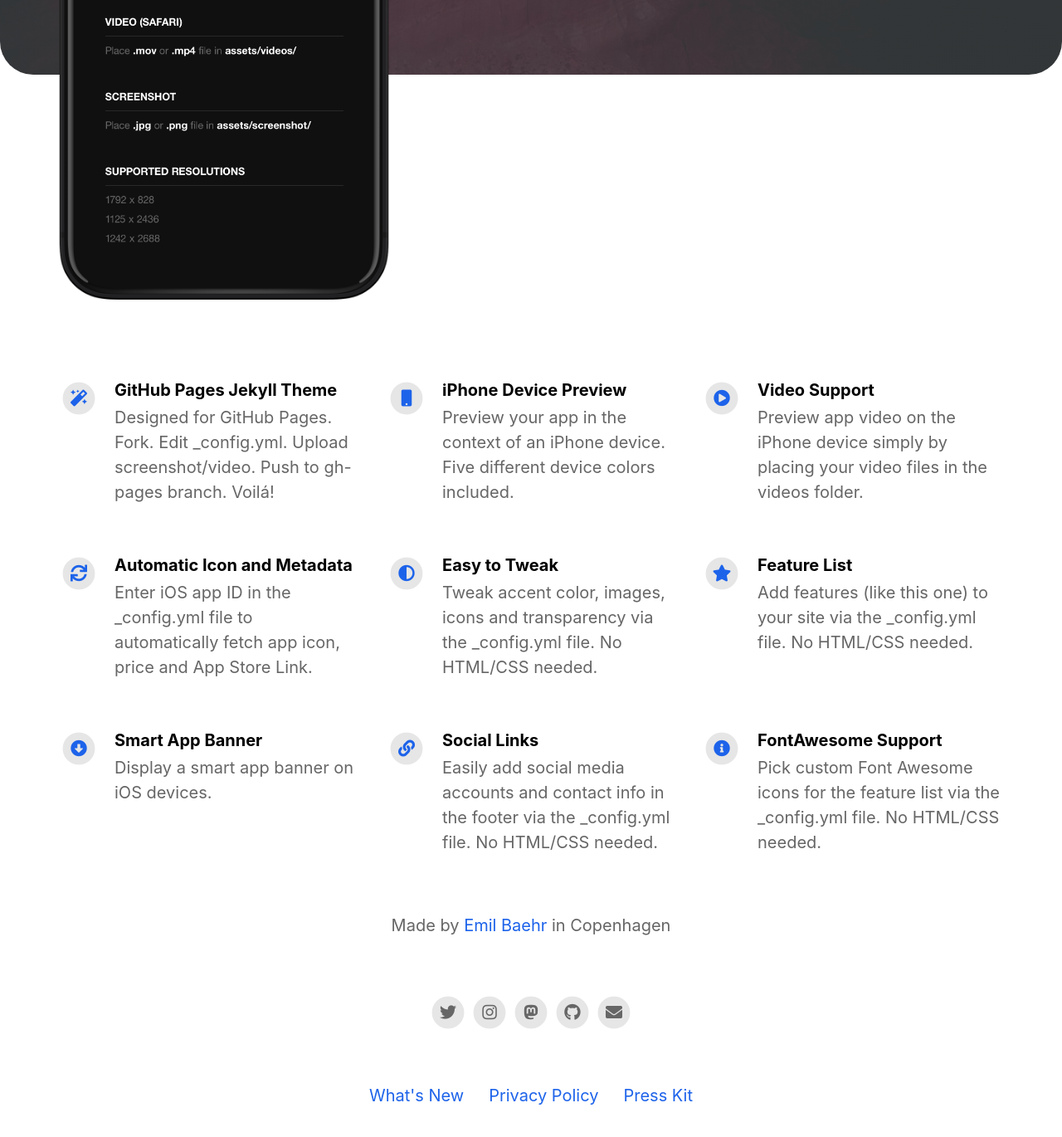
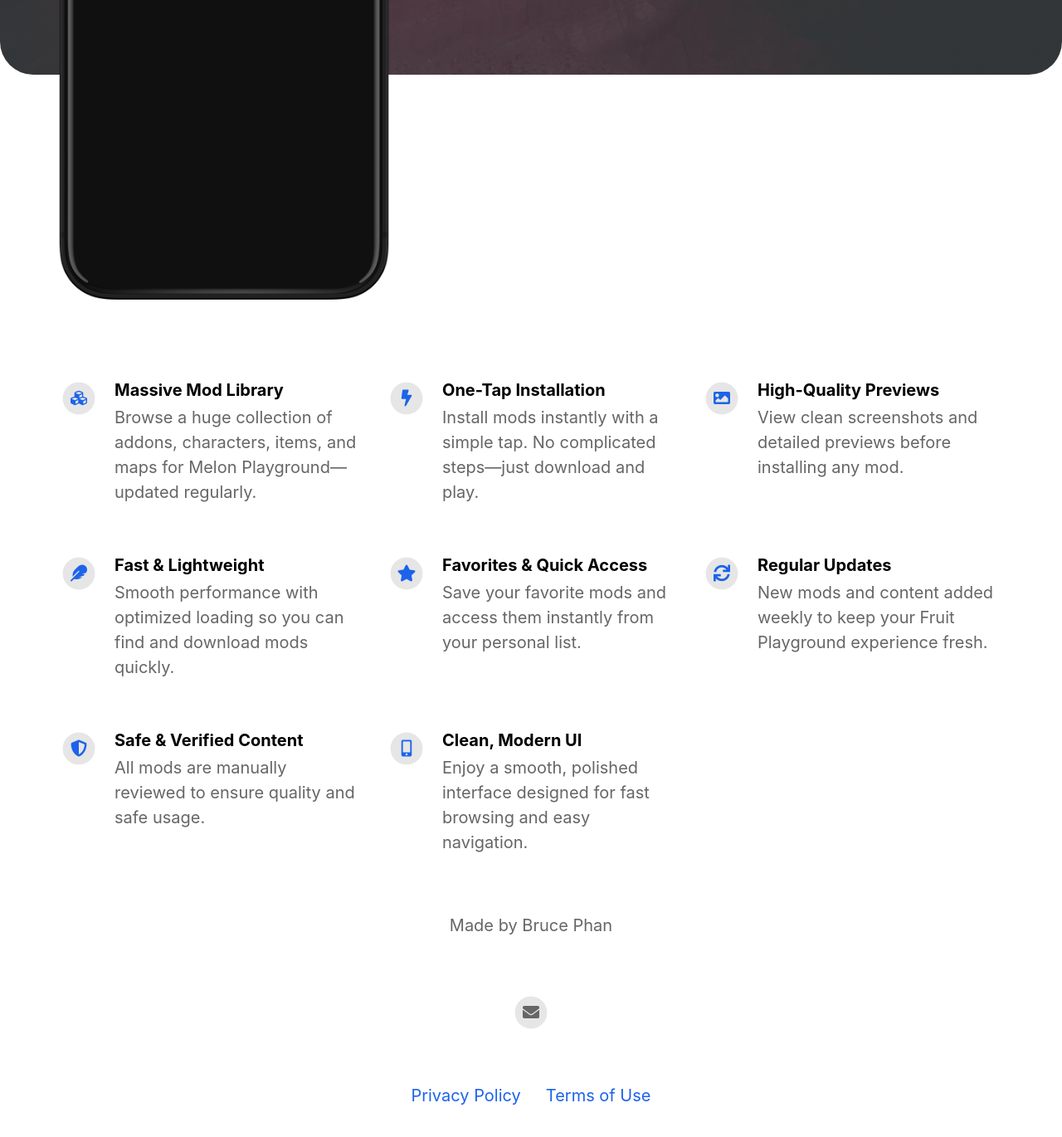
Before and after one commit to brucephan1508/mods-for-melon-sandbox, a Jekyll site: the page built from index.html, in a window 1280 px wide and 1400 px high, scrolled down 624 px. Shown: the top 1370 px of the window at 83% size. Built offline with Jekyll 4.4.1, drawn with Linux system fonts in a browser that asks for light colours; nearby versions of some CDN libraries; some of the changed text lies outside the part shown.

Commit message:
v1 landing page

```diff
--- a/_config.yml
+++ b/_config.yml
@@ -2,81 +2,77 @@
 page_title                                :                                           # Automatically populates with app name if not set and if iOS app ID is set. Otherwise enter manually.
 
 # App Info
-ios_app_id                                : 1234793120                                # Required. Enter iOS app ID to automatically populate name, price and icons (e.g. 718043190).
+ios_app_id                                : 6755885772                                # Required. Enter iOS app ID to automatically populate name, price and icons (e.g. 718043190).
 ios_app_country                           : us                                        # Required outside USA. Enter 2 letter country code as in https://en.wikipedia.org/wiki/ISO_3166-1_alpha-2
 
 appstore_link                             :                                           # Automatically populates if not set and if iOS app ID is set. Otherwise enter manually.
 playstore_link                            :                                           # Enter Google Play Store URL.
-presskit_download_link                    : https://emilbaehr.com                                          # Enter a link to downloadable file or (e.g. public Dropbox link to a .zip file).
+presskit_download_link                    :                                           # Enter a link to downloadable file or (e.g. public Dropbox link to a .zip file).
                                                                                       # Or upload your press kit file to assets and set path accordingly (e.g. "assets/your_press_kit.zip").
 
 app_icon                                  : # assets/appicon.png                      # Automatically populates if not set and if iOS app ID is set.  Otherwise enter path to icon file manually.
 app_name                                  :                                           # Automatically populates if not set and if iOS app ID is set.  Otherwise enter manually.
 app_price                                 :                                           # Automatically populates if not set and if iOS app ID is set.  Otherwise enter manually.
-app_description                           : Write a short tagline for your app.
+app_description                           : Discover. Download. Play. Mods for Melon Playground.
 
 enable_smart_app_banner                   : true                                      # Set to true to show a smart app banner at top of page on mobile devices.
 
 
 
 # Information About Yourself
-your_name                                 : Emil Baehr
-your_link                                 : https://emilbaehr.com
-your_city                                 : Copenhagen
-email_address                             : emil.baehr@gmail.com
+your_name                                 : Bruce Phan
+your_link                                 :
+your_city                                 :
+email_address                             : brucephan15081999@gmail.com
 linkedin_username                         :
 linkedin_company                          :
 facebook_username                         :
-instagram_username                        : ebaehr
-twitter_username                          : ebaehr
-github_username                           : emilbaehr
+instagram_username                        :
+twitter_username                          :
+github_username                           :
 youtube_username                          :
-mastodon_link                             : https://mastodon.social/@ebaehr
+mastodon_link                             :
 
 
 
 # Feature List                            Edit, add or remove features to be presented.
 features                                  :
 
-  - title                                 : GitHub Pages Jekyll Theme
-    description                           : Designed for GitHub Pages. Fork. Edit _config.yml. Upload screenshot/video. Push to gh-pages branch. Voilá!
-    fontawesome_icon_name                 : magic
+  - title                                 : Massive Mod Library
+    description                           : Browse a huge collection of addons, characters, items, and maps for Melon Playground—updated regularly.
+    fontawesome_icon_name                 : cubes
 
-  - title                                 : iPhone Device Preview
-    description                           : Preview your app in the context of an iPhone device. Five different device colors included.
-    fontawesome_icon_name                 : mobile
+  - title                                 : One-Tap Installation
+    description                           : Install mods instantly with a simple tap. No complicated steps—just download and play.
+    fontawesome_icon_name                 : bolt
 
-  - title                                 : Video Support
-    description                           : Preview app video on the iPhone device simply by placing your video files in the videos folder.
-    fontawesome_icon_name                 : play-circle
+  - title                                 : High-Quality Previews
+    description                           : View clean screenshots and detailed previews before installing any mod.
+    fontawesome_icon_name                 : image
 
-  - title                                 : Automatic Icon and Metadata
-    description                           : Enter iOS app ID in the _config.yml file to automatically fetch app icon, price and App Store Link.
+  - title                                 : Fast & Lightweight
+    description                           : Smooth performance with optimized loading so you can find and download mods quickly.
+    fontawesome_icon_name                 : feather
+
+  - title                                 : Favorites & Quick Access
+    description                           : Save your favorite mods and access them instantly from your personal list.
+    fontawesome_icon_name                 : star
+
+  - title                                 : Regular Updates
+    description                           : New mods and content added weekly to keep your Fruit Playground experience fresh.
     fontawesome_icon_name                 : sync
 
-  - title                                 : Easy to Tweak
-    description                           : Tweak accent color, images, icons and transparency via the _config.yml file. No HTML/CSS needed.
-    fontawesome_icon_name                 : adjust
+  - title                                 : Safe & Verified Content
+    description                           : All mods are manually reviewed to ensure quality and safe usage.
+    fontawesome_icon_name                 : shield-alt
 
-  - title                                 : Feature List
-    description                           : Add features (like this one) to your site via the _config.yml file. No HTML/CSS needed.
-    fontawesome_icon_name                 : star
+  - title                                 : Clean, Modern UI
+    description                           : Enjoy a smooth, polished interface designed for fast browsing and easy navigation.
+    fontawesome_icon_name                 : mobile-alt
 
-  - title                                 : Smart App Banner
-    description                           : Display a smart app banner on iOS devices.
-    fontawesome_icon_name                 : arrow-alt-circle-down
 
-  - title                                 : Social Links
-    description                           : Easily add social media accounts and contact info in the footer via the _config.yml file. No HTML/CSS needed.
-    fontawesome_icon_name                 : link
 
-  - title                                 : FontAwesome Support
-    description                           : Pick custom Font Awesome icons for the feature list via the _config.yml file. No HTML/CSS needed.
-    fontawesome_icon_name                 : info-circle
 
-  - title                                 : # New Feature Title
-    description                           : # New Feature Description
-    fontawesome_icon_name                 : # Enter Font Awesome icon name (e.g. star). Find icons on fontawesome.com/icons.
 
 
 
```
Also changed, not shown: _pages/changelog.md (deleted, +0 -65 lines), _pages/termsofuse.md (added, +97 -0 lines), assets/screenshot/yourscreenshot.png (deleted), 1 other file.
